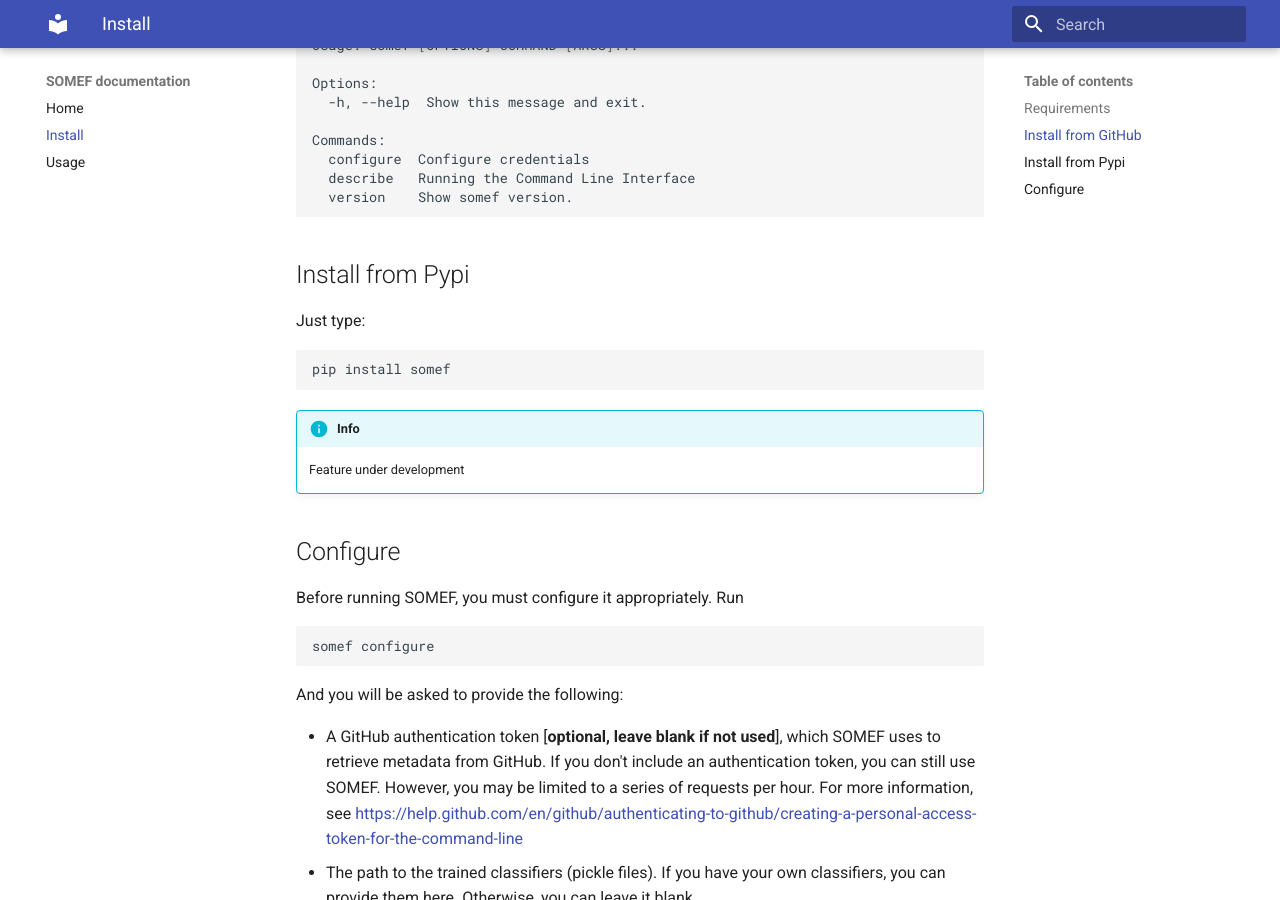
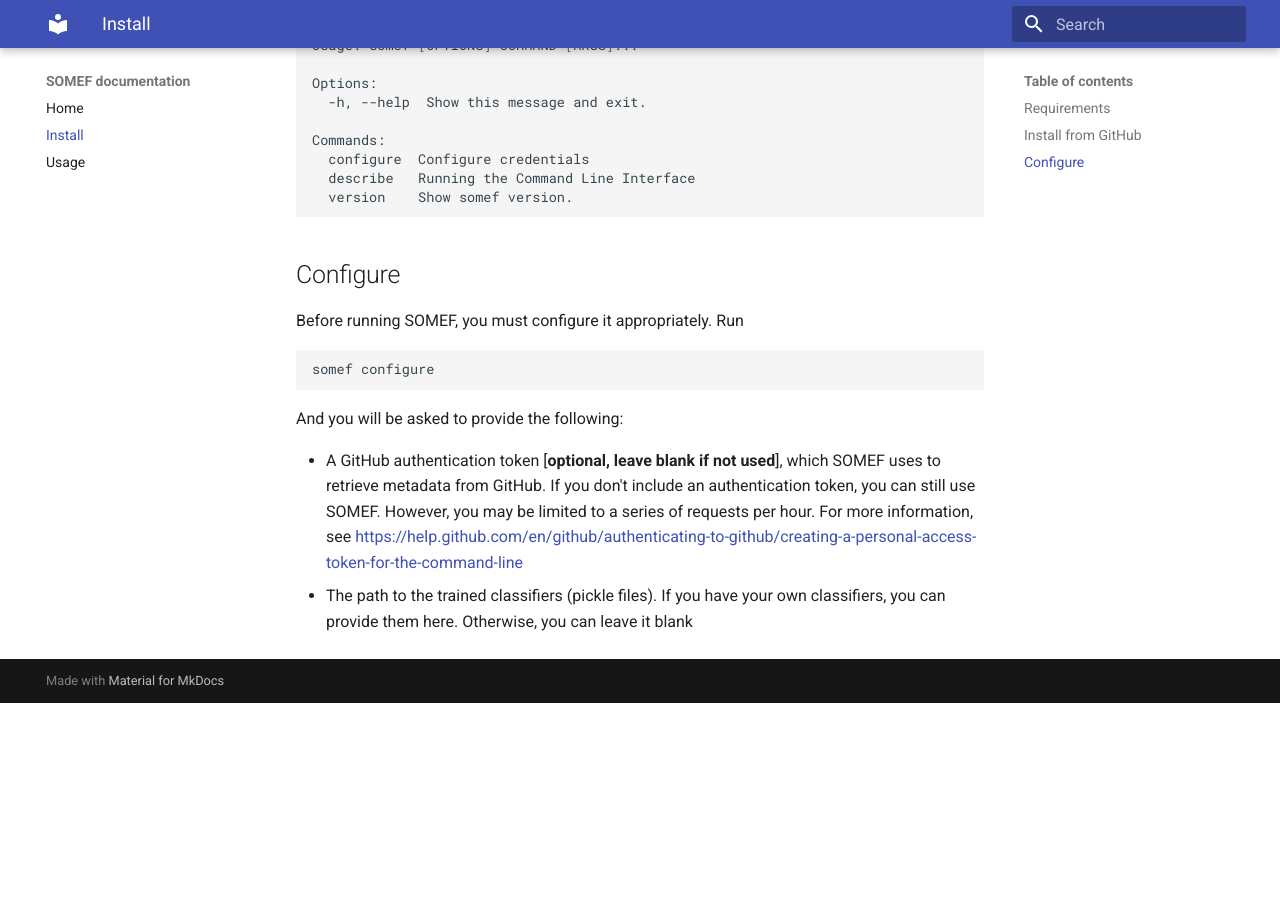
Before and after one commit to KnowledgeCaptureAndDiscovery/somef, an MkDocs documentation site: the page built from docs/install.md, in a window 1280 px wide and 900 px high, scrolled down 821 px. Built offline with MkDocs 1.6.1 and Material for MkDocs 9.7.7, drawn with Linux system fonts in a browser that asks for light colours; after the commit the page ends 1524 px from its top, so only the background shows below that.

Commit message:
removed pypi install (not ready yet)

````diff
--- a/docs/install.md
+++ b/docs/install.md
@@ -42,7 +42,7 @@
 ```
 
 
-## Install from Pypi
+<!--## Install from Pypi
 Just type:
 
 ```bash
@@ -51,7 +51,7 @@
 
 !!! info
     Feature under development
-
+-->
 
 ## Configure
 Before running SOMEF, you must configure it appropriately. Run
````
